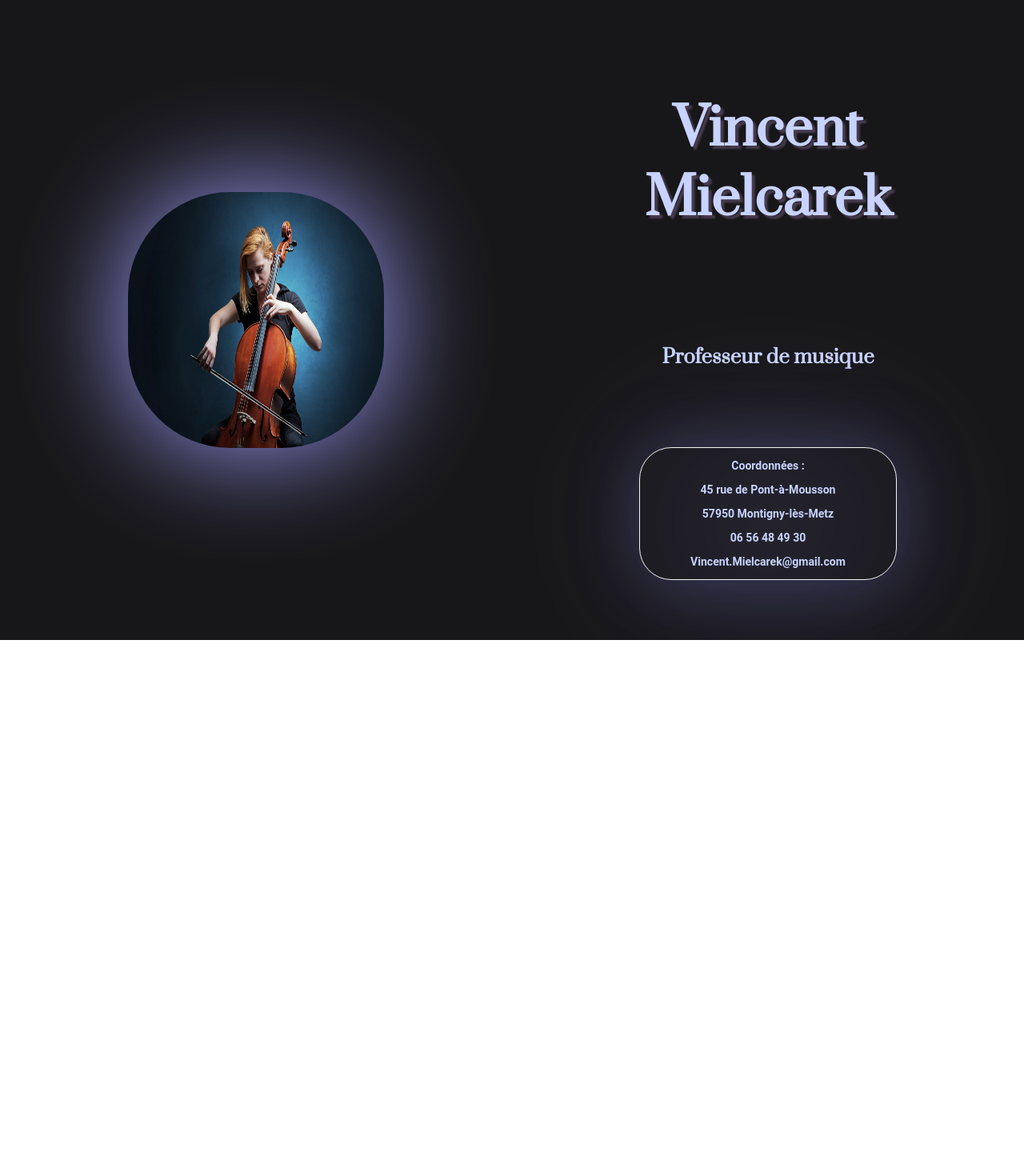
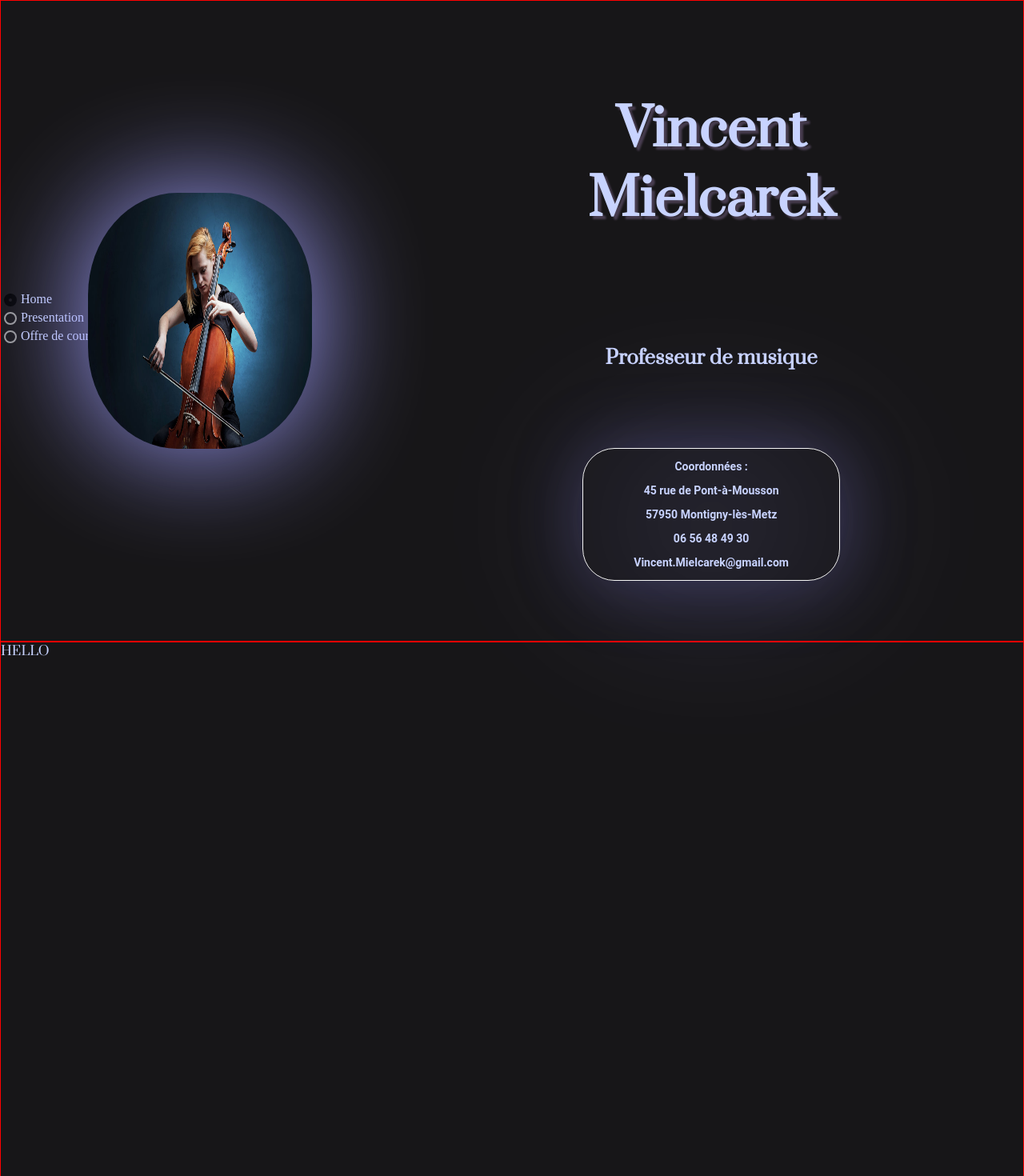
Before and after one commit to nclsdvl/vince, a React (Create React App) app: page / in a window 1280 px wide. Shown: the top 1470 px of the page at 80% size. Before the commit the page ends 800 px from the top, so only its background shows below. Built offline with nearby package versions, Linux system fonts and the light colour scheme.

Commit message:
scrolling update

```diff
--- a/package.json
+++ b/package.json
@@ -3,6 +3,8 @@
   "version": "0.1.0",
   "private": true,
   "dependencies": {
+    "@material-ui/core": "^4.8.1",
+    "@material-ui/icons": "^4.5.1",
     "@testing-library/jest-dom": "^4.2.4",
     "@testing-library/react": "^9.4.0",
     "@testing-library/user-event": "^7.2.1",
--- a/src/App.js
+++ b/src/App.js
@@ -2,16 +2,30 @@ import React from 'react';
 import './css/App.scss';
 
 import FirstPage from './components/FirstPage'
+import SecondPage from './components/SecondPage';
+import NavBar from './components/NavBar.js'
 
 
+
+// TODO
+//      -->compatibilité des navigateur (IE principalement)
+//      --> onResize parfois la page se retrouve entre deux scrolls
+//      --> placer des ancres et repositionner la page?
+
+// replace à l'accueil lors de l'actualisation de la page
+window.addEventListener("load", function(event) {
+  window.scrollTo({top:0})
+});
 
 
 function App() {
 
   return (
 
-    <div className="App" id='App'>
-      <FirstPage></FirstPage>
+    <div className="App">
+      <NavBar></NavBar>
+      <FirstPage id='maPage'></FirstPage>
+      <SecondPage></SecondPage>
     </div>
   );
 }
--- a/src/components/FirstPage.js
+++ b/src/components/FirstPage.js
@@ -1,7 +1,7 @@
-import React, { Component, useRef, useEffect } from 'react'
+import React, { Fragment, useEffect } from 'react'
 import logo from '../img/img.jpeg'
 import Name from './Name'
-import gsap, {TweenMax} from 'gsap'
+import gsap, { TweenMax } from 'gsap'
 
 
 function FirstPage() {
@@ -10,22 +10,19 @@ function FirstPage() {
     let monTitre = document.getElementsByTagName('h2')
     let monAdresse = document.getElementsByClassName('Adresse')
 
+    useEffect(() => {
 
-    useEffect(() => {
         gsap.from(monImage, {
             duration: 4,
-            x:-100,
             scale: 0,
             opacity: 0,
-            delay: .5,
             ease: 'elastic',
         });
 
-
-
-        TweenMax.to(monImage, 0.5, { css:{ "filter": "drop-shadow(0px 0px 70px #a0a0ff)"},});
+        TweenMax.to(monImage, 0.5, { css: { "filter": "drop-shadow(0px 0px 70px #a0a0ff)" }, });
 
         gsap.from(monTitre, {
+            delay: .5,
             duration: 2,
             scale: 0,
             opacity: 0,
@@ -35,25 +32,22 @@ function FirstPage() {
 
         gsap.from(monAdresse, {
             duration: 2,
-            y:500,
+            y: 500,
             opacity: 0,
             ease: 'powwer3',
         });
-
-
     })
 
-
-
-
     return (
-
+        <Fragment>
             <div className="FirstPage">
                 <div className="LeftContainer">
                     <img src={logo} alt='acceuil'></img>
                 </div>
+
                 <div className="RightContainer">
                     <Name></Name>
+                    <img src={logo} alt='acceuil'></img>
                     <div className="Titre">
                         <h2>Professeur de musique</h2>
                     </div>
@@ -66,15 +60,10 @@ function FirstPage() {
                             <h3>Vincent.Mielcarek@gmail.com</h3>
                         </div>
                     </div>
-
                 </div>
             </div>
-
-
-
-
+        </Fragment>
     )
-
 }
 
 export default FirstPage;
--- /dev/null
+++ b/src/components/NavBar.js
@@ -0,0 +1,99 @@
+import React, { Component } from 'react';
+import { withStyles } from '@material-ui/core/styles';
+import PropTypes from 'prop-types';
+
+
+// TODO --> importer le CSS ici
+//      --> retravailler le css
+//      --> onHover --> display span
+const styles = theme => ({
+    root: {
+        display: 'flex',
+        flexDirection: 'column',
+        float: 'left',
+        position: 'fixed',
+        background: 'transparent',
+        top: '45vh'
+    }
+});
+
+
+
+class NavBar extends Component {
+
+    constructor(props) {
+        console.log('dans le constructeur')
+        super(props)
+        this.state = {
+            page: 1
+        }
+
+    }
+
+
+
+    render() {
+        const { classes } = this.props
+        let page = this.state.page
+
+        setTimeout(() => {
+            console.log('je rerender page = ' + page)
+        }, 2000)
+
+
+        // Recuperation de la taille de la fenetre pour le scroll
+        var hauteurFenetre = (window.innerHeight);
+        // Adaptation de la taille lors du changement de taille de fenetre
+        window.addEventListener('resize', () => {
+            hauteurFenetre = (window.innerHeight);
+        })
+
+
+        //Detection de la molette pour defillement
+
+            //TODO : --> pas sur que la logique soit la plus simple
+            //       --> rajouter des conditions pour la page 3
+
+
+
+        window.addEventListener("wheel", event => {
+            if (event.deltaY === -3 && this.state.page !== 1) {
+                window.scrollTo({ top: -hauteurFenetre, behavior: 'smooth' })
+                //rerender des radioButtons
+                this.setState({ page: page -= 1 })
+                document.getElementById('home').checked = true
+            }
+            else if (event.deltaY === 3 && this.state.page !== 2) {
+                window.scrollTo({ top: hauteurFenetre, behavior: 'smooth' })
+                this.setState({ page: page += 1 })
+                //rerender des radioButtons
+                document.getElementById('presentation').checked = true
+            }
+        })
+
+
+        return (
+            <div className={classes.root} id='root'>
+                <label className="container">
+                    <input type="radio" name="radio" id='home' checked='true'></input>
+                    <span className="checkmark">Home</span>
+                </label>
+                <label className="container">
+                    <input type="radio" name="radio" id='presentation'></input>
+                    <span className="checkmark">Presentation</span>
+                </label>
+                <label className="container">
+                    <input type="radio" name="radio"></input>
+                    <span className="checkmark">Offre de cours</span>
+                </label>
+
+
+            </div>
+        )
+    }
+}
+
+NavBar.propTypes = {
+    classes: PropTypes.object.isRequired
+}
+export default withStyles(styles)(NavBar);
--- /dev/null
+++ b/src/components/SecondPage.js
@@ -0,0 +1,22 @@
+import React from 'react'
+
+
+
+function SecondPage() {
+
+    let maPage = document.getElementsByClassName('SecondPage')
+
+
+
+
+    return (
+
+        <div className="SecondPage">
+            <p>HELLO</p>
+        </div>
+
+    )
+
+}
+
+export default SecondPage;
--- a/src/css/App.scss
+++ b/src/css/App.scss
@@ -93,12 +93,58 @@ $screen-xl-min: 1200px;
     }
  }
 
- span{
-     display: inline-block;
+ body{
+    overflow: hidden;
  }
+
+ .container{
+    input {
+        -webkit-appearance: none;
+        -moz-appearance: none;
+        appearance: none;
+
+        border-radius: 50%;
+        width: 16px;
+        height: 16px;
+
+        border: 2px solid #999;
+        transition: 0.2s all linear;
+        margin-right: 5px;
+
+        position: relative;
+        top: 4px;
+      }
+
+      input:checked {
+        border: 6px solid black;
+      }
+
+      button,
+      legend {
+        color: white;
+        background-color: black;
+        padding: 5px 10px;
+        border-radius: 0;
+        border: 0;
+        font-size: 14px;
+      }
+
+      button:hover,
+      button:focus {
+        color: #999;
+      }
+
+      button:active {
+        background-color: white;
+        color: blue;
+        outline: 1px solid blue;
+      }
+ }
+
 .App{
     background-color: black;
     color: #c8d3ff;
+    overflow: hidden;
 
 
     .FirstPage {
@@ -106,14 +152,14 @@ $screen-xl-min: 1200px;
         display: flex;
         height: 100vh;
         background-color: #171618;
-        overflow: hidden;
+        border: solid 1px red;
 
         .LeftContainer {
             display: none;
             flex-direction: column;
             justify-content: space-evenly;
-            width: 100vh;
-            height: 100%;
+            //width: 100vh;
+            //height: 100vh;
             align-items: center;
 
             @include md() {
@@ -134,12 +180,28 @@ $screen-xl-min: 1200px;
             flex-direction: column;
             justify-content: space-evenly;
             text-align: center;
+            align-items: center;
             width: 100vh;
-            height: 100%;
+            height: 100vh;
 
             .Nom{
                 font-size: 32px;
                 filter: drop-shadow(4px 4px 1px #e1b6ff3d);
+                span{
+                    display: inline-block;
+
+                }
+            }
+            img {
+                display: flex;
+                border-radius: 40%;
+                width: 20%;
+                height: 20%;
+                min-width: 20vh;
+                min-height: 10vh;
+                @include md() {
+                    display: none;
+                }
             }
             .Titre{
 
@@ -164,4 +226,14 @@ $screen-xl-min: 1200px;
 
         }
     }
+
+
+    .SecondPage {
+        border: solid 1px red;
+        height: 120vh;
+        font-family: Prata;
+        display: flex;
+        background-color: #171618;
+
+    }
 }
```
Also changed, not shown: src/components/Name.js (+1 -11 lines), 1 other file (tests, documents, lock files or other folders). Lines whose indentation alone changed are shown as unchanged.
